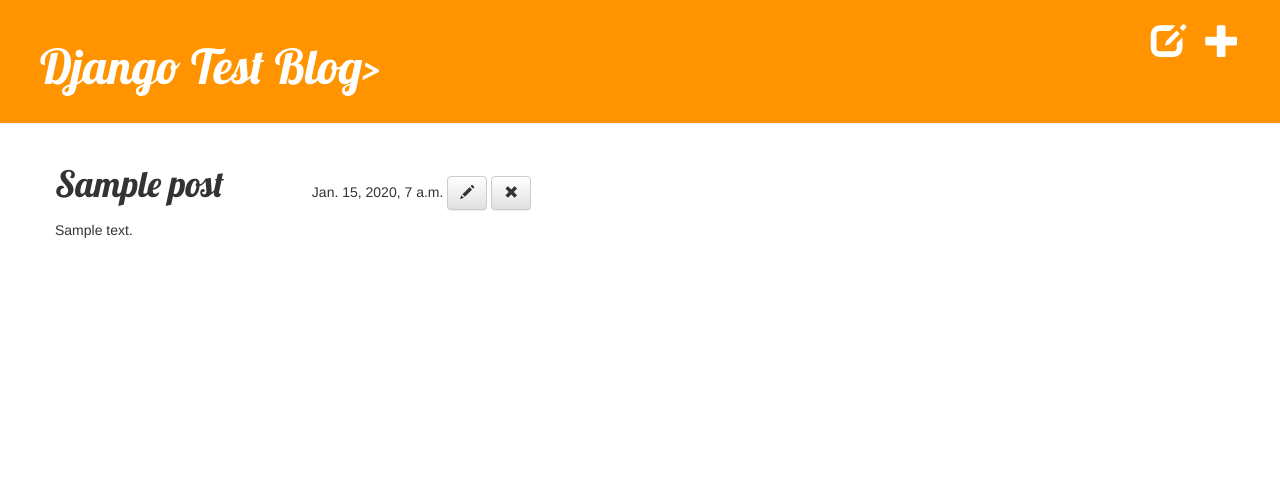
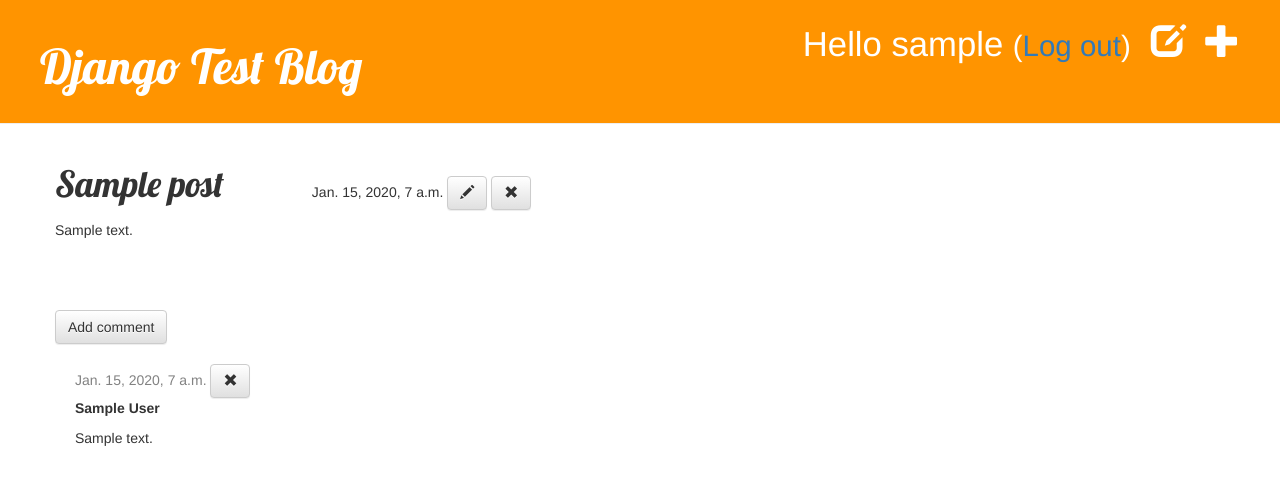
Before and after one commit to jacunapy/my-first-blog, a Django app: template blog/templates/blog/post_detail.html in a window 1280 px wide. Shown: the top 485 px of the page. Run offline with Django 3.2, Linux system fonts and the light colour scheme; the template is opened without the code that fills it: values that come from a table or form of the project are taken from there, others are empty; a user stored in the database is signed in; tables that the repository leaves empty hold one stand-in row (values such as "Sample post"); some libraries are stand-ins or nearby versions.

Commit message:
Comment blog model, create table for blog model, register comment model, make comment visible, write comment, moderate comment

```diff
--- a/blog/admin.py
+++ b/blog/admin.py
@@ -1,6 +1,5 @@
-from django.contrib import admin
-from .models import Post
 from django.contrib import  admin
-from .models import Post
+from .models import Post, Comment
 # Register your models here.
 admin.site.register(Post)
+admin.site.register(Comment)
--- a/blog/models.py
+++ b/blog/models.py
@@ -15,3 +15,20 @@ class Post(models.Model):
         self.save()
     def __str__(self):
         return self.title
+
+    def approved_comments(self):
+        return self.comments.filter(approved_comment=True)
+
+class Comment(models.Model):
+    post = models.ForeignKey('blog.Post', related_name='comments')
+    author = models.CharField(max_length=200)
+    text = models.TextField()
+    created_date = models.DateTimeField(default=timezone.now())
+    approved_comment = models.BooleanField(default=False)
+
+    def approve(self):
+        self.approved_comment = True
+        self.save()
+
+    def __str__(self):
+        return self.text
--- a/blog/static/css/blog.css
+++ b/blog/static/css/blog.css
@@ -45,3 +45,7 @@ h1, h2, h3, h4 {
 .post h1 a, .post h1 a:visited {
     color: #000000;
 }
+
+.comment {
+    margin: 20px 0px 20px 20px;
+}
--- a/blog/templates/blog/base.html
+++ b/blog/templates/blog/base.html
@@ -17,8 +17,11 @@
         {% if user.is_authenticated %}
             <a href="{% url 'post_new' %}" class="top-menu"><span class="glyphicon glyphicon-plus"></span></a>
             <a href="{% url 'post_draft_list' %}" class="top-menu"><span class="glyphicon glyphicon-edit"></span></a>
+            <p class="top-menu">Hello {{ user.username }} <small>(<a href="{% url 'logout' %}">Log out</a>)</small></p>
+        {% else %}
+            <a href="{% url 'login' %}" class="top-menu"><span class="glyphicon glyphicon-lock"></span></a>
         {% endif %}
-        <h1><a href="{% url 'post_list' %}">Django Test Blog</a>></h1>
+        <h1><a href="{% url 'post_list' %}">Django Test Blog</a></h1>
     </div>
 
    <div class="content container">
--- a/blog/templates/blog/post_detail.html
+++ b/blog/templates/blog/post_detail.html
@@ -13,23 +13,48 @@
             <h5 style="display: inline-block;">
             <span style="display: inline-block; width: 80px;"></span>
             {% if post.published_date %}
-
                 {{ post.published_date }}
                 {% if user.is_authenticated %}
                     <a class="btn btn-default" href="{% url 'post_edit' pk=post.pk %}"><span class="glyphicon glyphicon-pencil"></span></a>
                     <a class="btn btn-default" href="{% url 'post_remove' pk=post.pk %}"><span class="glyphicon glyphicon-remove"></span></a>
+                {% else %}
+                    <a href="{% url 'login' %}" class="top-menu"><span class="glyphicon glyphicon-lock"></span></a>
                 {% endif %}
             {% else %}
                 <a class="btn btn-default" href="{% url 'post_publish' pk=post.pk %}">Publish</a>
                 {% if user.is_authenticated %}
                     <a class="btn btn-default" href="{% url 'post_edit' pk=post.pk %}"><span class="glyphicon glyphicon-pencil"></span></a>
                     <a class="btn btn-default" href="{% url 'post_remove' pk=post.pk %}"><span class="glyphicon glyphicon-remove"></span></a>
+                {% else %}
+                    <a href="{% url 'login' %}" class="top-menu"><span class="glyphicon glyphicon-lock"></span></a>
                 {% endif %}
             {% endif %}
             </h5>
             </block>
             <p>{{ post.text|linebreaksbr }}</p>
         </div>
+        <a class="btn btn-default" href="{% url 'add_comment_to_post' pk=post.pk %}">Add comment</a>
+        {% for comment in post.comments.all %}
+            {% if user.is_authenticated or comment.approved_comment %}
+            <div class="comment">
+                <div class="date">
+                    {{ comment.created_date }}
+                    {% if not comment.approved_comment %}
+                        <a class="btn btn-default" href="{% url 'comment_remove' pk=comment.pk %}"><span class="glyphicon glyphicon-remove"></span></a>
+                        <a calss="btn btn-default" href="{% url 'comment_approve' pk=comment.pk %}"><span class="glyphicon glyphicon-ok"></span></a>
+                    {% else %}
+                        {% if user.is_authenticated %}
+                            <a class="btn btn-default" href="{% url 'comment_remove' pk=comment.pk %}"><span class="glyphicon glyphicon-remove"></span></a>
+                         {% endif %}
+                    {% endif %}
+                </div>
+                <strong>{{ comment.author }}</strong>
+                <p>{{ comment.text|linebreaks }}</p>
+            </div>
+            {% endif %}
+        {% empty %}
+            <p>No comments here yet :(</p>
+        {% endfor %}
     {% endblock %}
 </body>
 </html>
--- a/blog/templates/blog/post_list.html
+++ b/blog/templates/blog/post_list.html
@@ -16,7 +16,7 @@
 </head>
 <body>
     <div class="page-header">
-        <h1><a href="">Django Test Blog</a>></h1>
+        <h1><a href="">Django Test Blog</a></h1>
     </div>
 
     {% block content %}
@@ -27,6 +27,7 @@
                 </div>
                 <h1><a href="{% url 'post_detail' pk=post.pk %}">{{ post.title }}</a> </h1>
                 <p>{{ post.text|linebreaksbr }}</p>
+                <a href="{% url 'post_detail' pk=post.pk %}">Comments: {{ post.approved_comments.count }}</a>
             </div>
         {% endfor %}
     {% endblock %}
--- a/blog/urls.py
+++ b/blog/urls.py
@@ -9,4 +9,7 @@ urlpatterns = [
     url(r'^drafts/$', views.post_draft_list, name='post_draft_list'),
     url(r'^post/(?P<pk>\d+)/publish/$', views.post_publish, name='post_publish'),
     url(r'^post/(?P<pk>\d+)/remove/$', views.post_remove, name='post_remove'),
+    url(r'^post/(?P<pk>\d+)/comment/$', views.add_comment_to_post, name='add_comment_to_post'),
+    url(r'^comment/(?P<pk>\d+)/approve/$', views.comment_approve, name='comment_approve'),
+    url(r'^comment/(?P<pk>\d+)/remove$', views.comment_remove, name='comment_remove'),
 ]
--- a/mysite/settings.py
+++ b/mysite/settings.py
@@ -120,3 +120,4 @@ USE_TZ = True
 
 STATIC_URL = '/static/'
 STATIC_ROOT = os.path.join(BASE_DIR, 'static')
+LOGIN_REDIRECT_URL = '/'
```
Also changed, not shown: blog/forms.py (+6 -1 lines), blog/templates/blog/add_comment_to_post.html (added, +17 -0 lines), blog/templates/registration/login.html (added, +30 -0 lines), blog/views.py (+34 -2 lines), mysite/urls.py (+4 -3 lines), blog/migrations/0002_comment.py (added).
